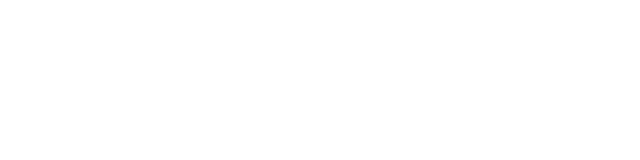
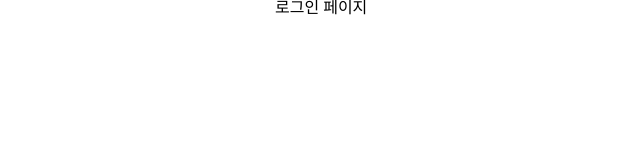
Before and after one commit to kimohgeun/ably-assignment, a React app: page /login in a window 1280 px wide. Shown: the top 160 px of the page, without its empty margins (115-755 px from the left). Built offline with nearby package versions, Linux system fonts and the light colour scheme.

Commit message:
Add : LoginPage 라우트 추가

```diff
--- /dev/null
+++ b/src/pages/LoginPage/index.tsx
@@ -0,0 +1,7 @@
+import React from "react";
+
+function LoginPage() {
+  return <div>로그인 페이지</div>;
+}
+
+export default LoginPage;
--- a/src/pages/index.ts
+++ b/src/pages/index.ts
@@ -1,5 +1,6 @@
 import { lazy } from "react";
 
+const LoginPage = lazy(() => import("~/pages/LoginPage"));
 const ResetPasswordPage = lazy(() => import("~/pages/ResetPasswordPage"));
 
-export { ResetPasswordPage };
+export { LoginPage, ResetPasswordPage };
--- a/src/router/index.tsx
+++ b/src/router/index.tsx
@@ -1,15 +1,17 @@
 import React, { Suspense } from "react";
-import { BrowserRouter, Switch, Route } from "react-router-dom";
-import { ResetPasswordPage } from "~/pages";
+import { BrowserRouter, Switch, Route, Redirect } from "react-router-dom";
+import { LoginPage, ResetPasswordPage } from "~/pages";
 
 function Router() {
   return (
     <BrowserRouter>
-      <Switch>
-        <Suspense fallback="로딩중...">
-          <Route path="/reset-password" component={ResetPasswordPage} />
-        </Suspense>
-      </Switch>
+      <Suspense fallback="로딩중...">
+        <Switch>
+          <Route exact path="/login" component={LoginPage} />
+          <Route exact path="/reset-password" component={ResetPasswordPage} />
+          <Redirect path="*" to="/login" />
+        </Switch>
+      </Suspense>
     </BrowserRouter>
   );
 }
```
